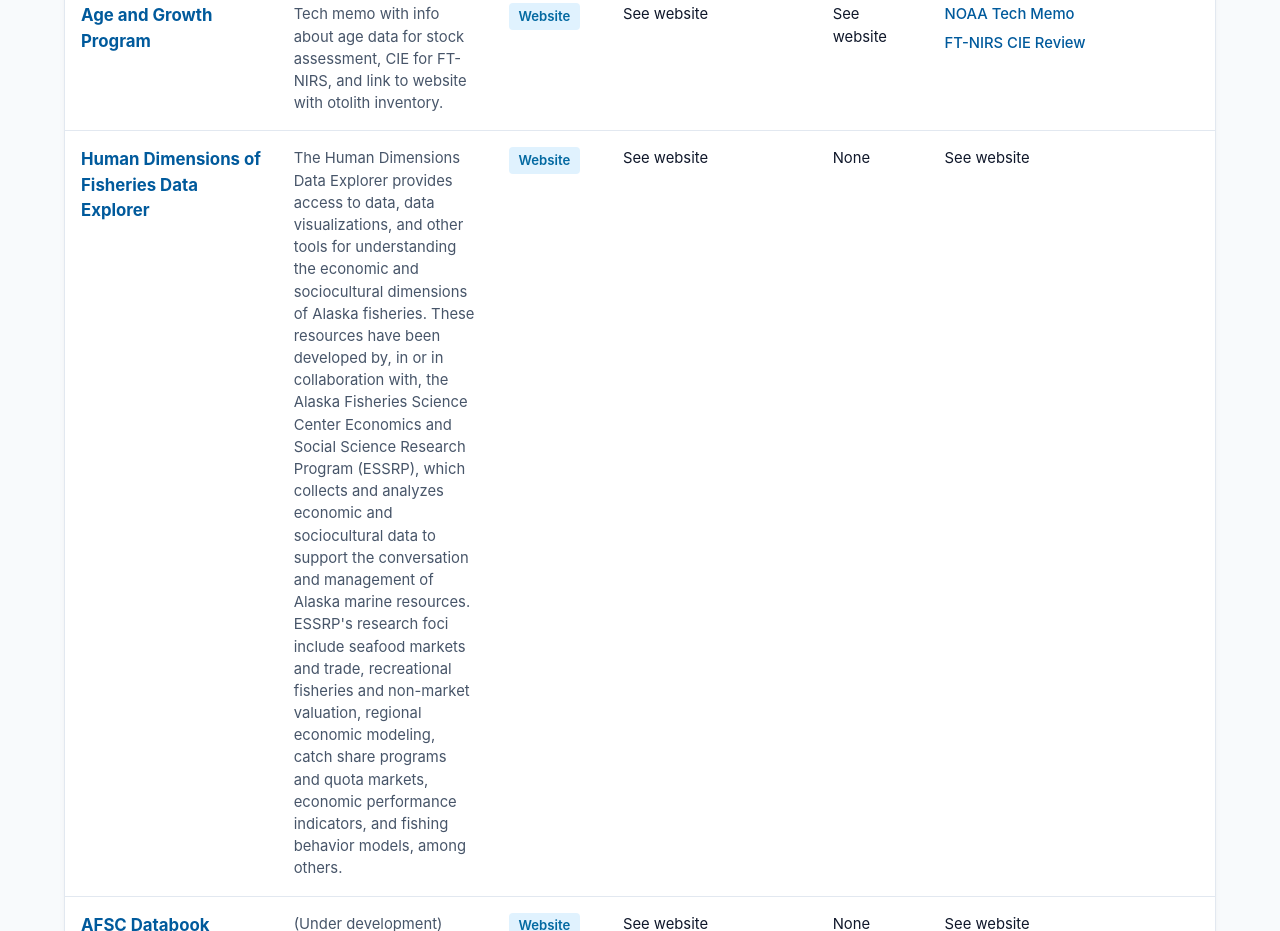
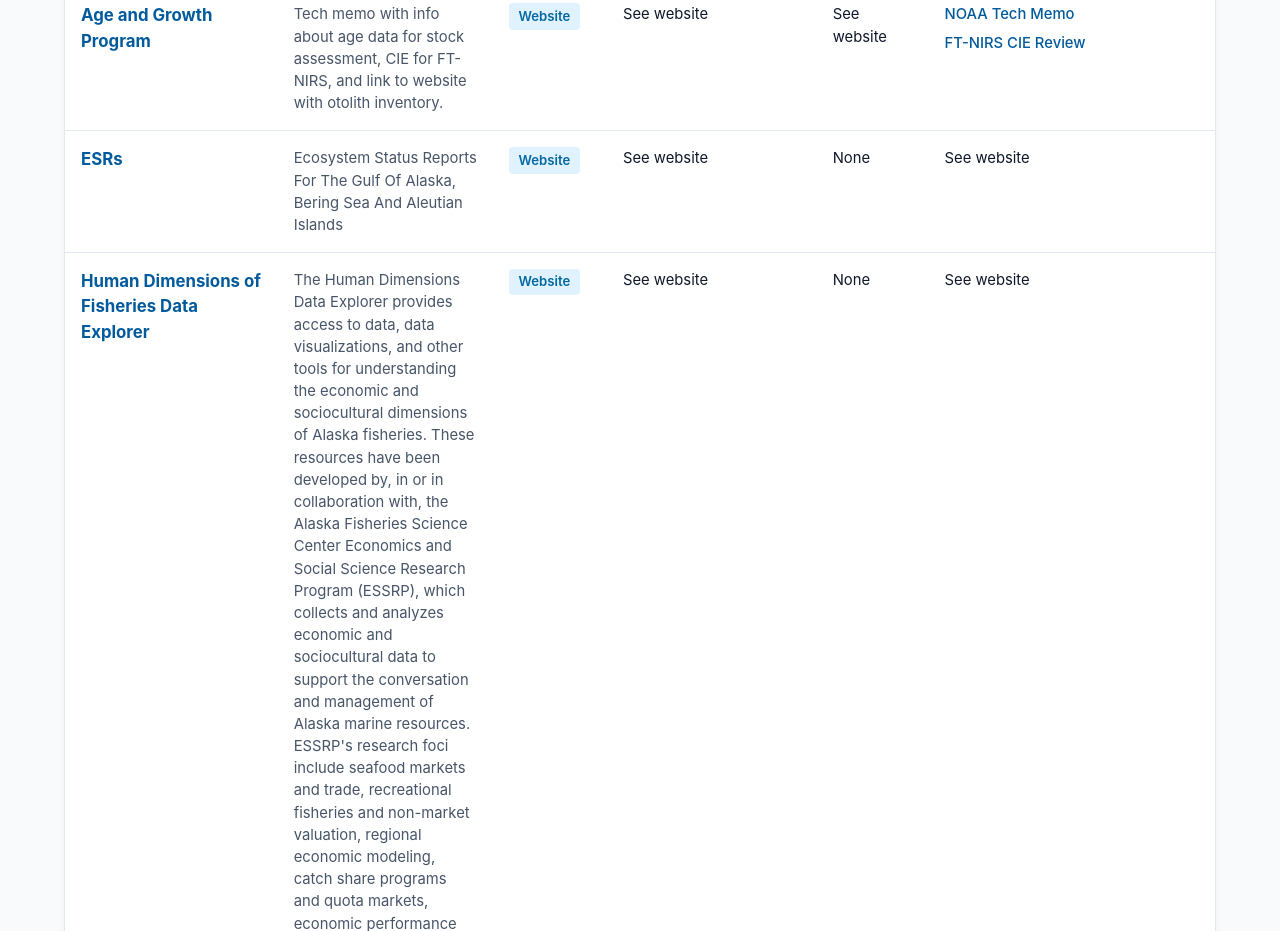
Before and after one commit to noaa-afsc/NPFMC-Plan-Team, a plain HTML site: page index.html in a window 1280 px wide. Shown: the part 2452-3383 px from the top of the page. Drawn offline with Linux system fonts and the light colour scheme.

Commit message:
Add Ecosystem Status Reports to index.html
Added Ecosystem Status Reports section with details and link.

```diff
--- a/index.html
+++ b/index.html
@@ -421,6 +421,16 @@
             </td>
           </tr>
 
+          <!-- Ecosystem Status Reports -->
+          <tr>
+            <td><span class="software-name">ESRs</span></td>
+            <td class="software-desc">Ecosystem Status Reports For The Gulf Of Alaska, Bering Sea And Aleutian Islands</td>
+            <td><a href="https://www.fisheries.noaa.gov/alaska/ecosystems/ecosystem-status-reports-gulf-alaska-bering-sea-and-aleutian-islands" class="btn-link" target="_blank">Website</a></td>
+            <td>See website</td>
+            <td>None</td>
+            <td>See website</td>
+          </tr>
+
          <!-- Human Dimensions of Fisheries Data Explorer -->
           <tr>
             <td><span class="software-name">Human Dimensions of Fisheries Data Explorer</span></td>
```
